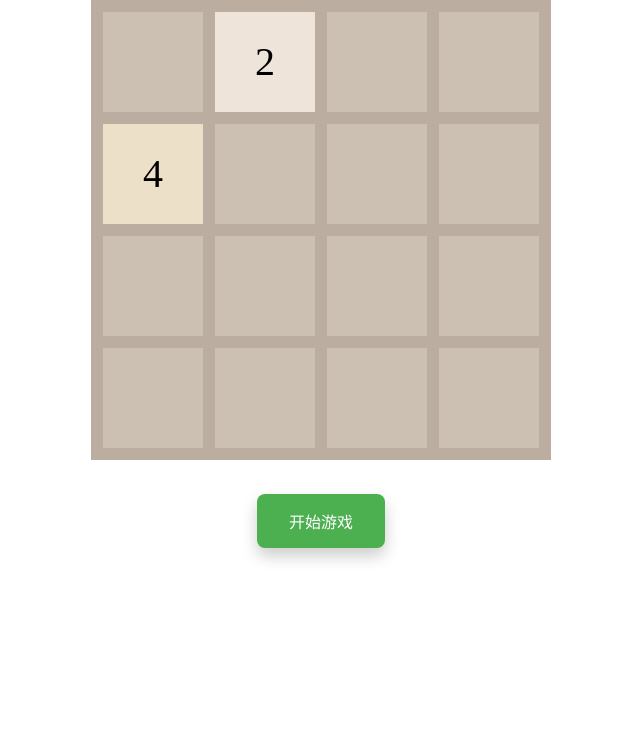
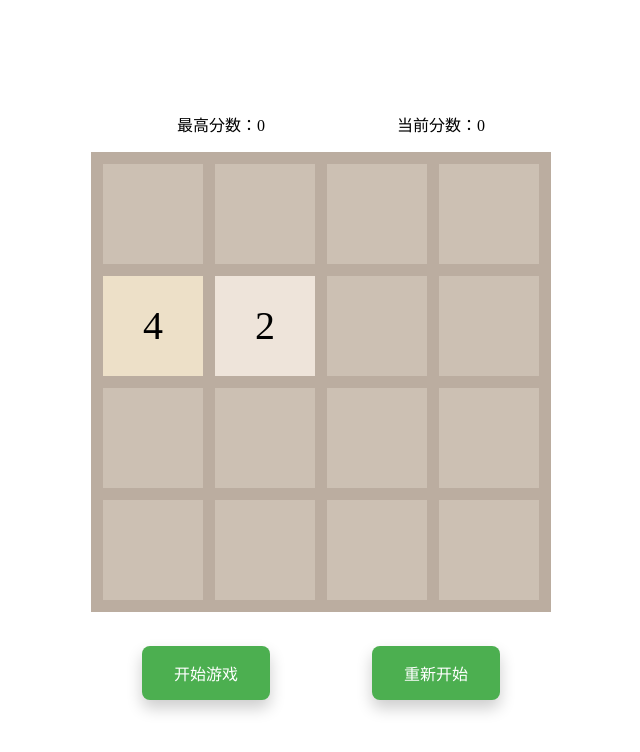
Before and after one commit to wisenchen/2048-game, a plain HTML site: page index.html in a window 1280 px wide. Both pictures are taken after a click on the button "开始游戏". Shown: the whole page, without its empty margins (319-959 px from the left). Drawn offline with Linux system fonts and the light colour scheme.

Commit message:
feat: 优化

```diff
--- a/index.css
+++ b/index.css
@@ -5,6 +5,24 @@ a {
   margin: 0;
   padding: 0;
 }
+.container {
+  /* 居中*/
+  display: flex;
+  justify-content: center;
+  align-items: center;
+  height: 100vh;
+}
+.main-box{
+  display: flex;
+  flex-direction: column;
+}
+.side{
+  margin-left: 20px;
+  display: flex;
+  justify-content: space-around;
+}
+
+
 
 #my2048 {
   margin: 0 auto;
@@ -21,8 +39,10 @@ a {
 .btn-wrap {
   margin-top: 30px;
   text-align: center;
+  display: flex;
+  justify-content: space-around;
 }
-.start-button {
+.start-button, .restart-button {
   background-color: #4caf50;
   border: none;
   color: white;
--- a/index.html
+++ b/index.html
@@ -1,5 +1,6 @@
 <!DOCTYPE html>
 <html lang="en">
+
 <head>
   <meta charset="UTF-8" />
   <title>2048</title>
@@ -7,10 +8,23 @@
   <script src="index.js"></script>
   <link href="index.css" rel="stylesheet" />
 </head>
+
 <body>
+  <div class="container">
+    <div class="main-box">
+      <div class="side">
+        <p>最高分数：<span class="maxScore">0</span></p>
+        <p>当前分数：<span class="currentScore">0</span></p>
+      </div>
       <div id="my2048"></div>
       <div class="btn-wrap">
         <button class="start-button">开始游戏</button>
+        <button class="restart-button">重新开始</button>
       </div>
+    </div>
+
+  </div>
+
 </body>
+
 </html>
--- a/index.js
+++ b/index.js
@@ -1,54 +1,85 @@
 var my2048;
-var rows = 4;//设置游戏行数
-var cols = 4;//设置游戏列数
-var squareWidth = 100;//设置方块边长
-var spacing = 12;//设置间隙大小
-var boardSet = [];//初始面板方块集合
-var squareSet = [];//带数字的小方块集合
-var valueMap = [];//每个位置的方块的值
-var colorMapping = { "0": "#ccc0b3", "2": "#eee4da", "4": "#ede0c8", "8": "#f2b179", "16": "#f59563", "32": "#f67e5f", "64": "#f65e3b", "128": "#edcf72", "256": "#edcc61", "512": "#9c0", "1024": "#33b5e5", "2048": "#09c" };//每种数字的颜色
-var directionEnum = { left: { key: "left" }, right: { key: "left" }, top: { key: "top" }, down: { key: "top" } };//方向枚举
+var rows = 4; //设置游戏行数
+var cols = 4; //设置游戏列数
+var squareWidth = 100; //设置方块边长
+var spacing = 12; //设置间隙大小
+var boardSet = []; //初始面板方块集合
+var squareSet = []; //带数字的小方块集合
+var valueMap = []; //每个位置的方块的值
+var colorMapping = {
+  0: "#ccc0b3",
+  2: "#eee4da",
+  4: "#ede0c8",
+  8: "#f2b179",
+  16: "#f59563",
+  32: "#f67e5f",
+  64: "#f65e3b",
+  128: "#edcf72",
+  256: "#edcc61",
+  512: "#9c0",
+  1024: "#33b5e5",
+  2048: "#09c",
+}; //每种数字的颜色
+
+var directionEnum = {
+  left: { key: "left" },
+  right: { key: "left" },
+  top: { key: "top" },
+  down: { key: "top" },
+}; //方向枚举
+
 var lock = true; // 在一次操作未完成的时候需要锁住，避免连续操作
 var isChange = false; // 是否产生变化
-
+var gameStatus = 0; // 游戏状态 0: 未开始 1: 进行中 2: 结束
+var maxScore = localStorage.getItem("2048_maxScore") || 0; // 最高分
 function move(direction) {
-    if (isOver()) {//判断游戏是否已经结束
+  if (isOver()) {
+    //判断游戏是否已经结束
     alert("game over ~!");
+    gameStatus = 2;
     return;
   }
-    var newSquareSet = analysisActions(direction);//根据按的方向键来推算新的方块位置
+  var newSquareSet = analysisActions(direction); //根据按的方向键来推算新的方块位置
   //收尾(保证最终一致性)
   setTimeout(function () {
-        refresh(newSquareSet);//根据算好的新的位置进行重绘
-        if (isChange) {//判断是否产生变化
-            randGenerateSquare();//如果这次操作是有变化的，那么生成一个方块
+    refresh(newSquareSet); //根据算好的新的位置进行重绘
+    if (isChange) {
+      //判断是否产生变化
+      randGenerateSquare(); //如果这次操作是有变化的，那么生成一个方块
     }
-        lock = true;//解锁
-        isChange = false;//将变化标记重置为false
+    lock = true; //解锁
+    isChange = false; //将变化标记重置为false
+    updateScore();
   }, 300);
 }
 
 function analysisActions(direction) {
-    var newSquareSet = generateNullMap();//方块的新位置
-    if (direction == directionEnum.left) {//向左
-        for (var i = 0; i < squareSet.length; i++) {//按行遍历
+  var newSquareSet = generateNullMap(); //方块的新位置
+  if (direction == directionEnum.left) {
+    //向左
+    for (var i = 0; i < squareSet.length; i++) {
+      //按行遍历
       var temp = [];
-            for (var j = 0; j < squareSet[i].length; j++) {//将每一行放入一个数组中
+      for (var j = 0; j < squareSet[i].length; j++) {
+        //将每一行放入一个数组中
         if (squareSet[i][j] != null) {
           temp.push(squareSet[i][j]);
         }
       }
-            temp = getNewLocation(temp);//获取运动之后的新位置
-            for (var k = 0; k < newSquareSet[i].length; k++) {//将新的位置依次赋值给新的集合
+      temp = getNewLocation(temp); //获取运动之后的新位置
+      for (var k = 0; k < newSquareSet[i].length; k++) {
+        //将新的位置依次赋值给新的集合
         if (temp[k]) {
           newSquareSet[i][k] = temp[k];
         }
       }
     }
-    } else if (direction == directionEnum.right) {//向右
+  } else if (direction == directionEnum.right) {
+    //向右
     for (var i = 0; i < squareSet.length; i++) {
       var temp = [];
-            for (var j = squareSet[i].length - 1; j >= 0; j--) {//向右移动，最右边的是第一个，所以倒着遍历
+      for (var j = squareSet[i].length - 1; j >= 0; j--) {
+        //向右移动，最右边的是第一个，所以倒着遍历
         if (squareSet[i][j] != null) {
           temp.push(squareSet[i][j]);
         }
@@ -60,10 +91,13 @@ function analysisActions(direction) {
         }
       }
     }
-    } else if (direction == directionEnum.top) {//向前
-        for (var j = 0; j < squareSet[0].length; j++) {//向上移动，每列之间分开来看，所以以列数来进行运算
+  } else if (direction == directionEnum.top) {
+    //向前
+    for (var j = 0; j < squareSet[0].length; j++) {
+      //向上移动，每列之间分开来看，所以以列数来进行运算
       var temp = [];
-            for (var i = 0; i < squareSet.length; i++) {//首行是第一个元素
+      for (var i = 0; i < squareSet.length; i++) {
+        //首行是第一个元素
         if (squareSet[i][j] != null) {
           temp.push(squareSet[i][j]);
         }
@@ -75,10 +109,13 @@ function analysisActions(direction) {
         }
       }
     }
-    } else {//向后
-        for (var j = 0; j < squareSet[0].length; j++) {//外层循环根据列进行循环
+  } else {
+    //向后
+    for (var j = 0; j < squareSet[0].length; j++) {
+      //外层循环根据列进行循环
       var temp = [];
-            for (var i = squareSet.length - 1; i >= 0; i--) {//内存循环根据行，倒着进行压入数组
+      for (var i = squareSet.length - 1; i >= 0; i--) {
+        //内存循环根据行，倒着进行压入数组
         if (squareSet[i][j] != null) {
           temp.push(squareSet[i][j]);
         }
@@ -97,36 +134,50 @@ function analysisActions(direction) {
       if (newSquareSet[i][j] == null) {
         continue;
       }
-            newSquareSet[i][j].style.transition = direction.key + " 0.3s";//移动动画
-            newSquareSet[i][j].style.left = (j + 1) * spacing + j * squareWidth + "px";//j+1个间隙加上j个方块宽度
+      newSquareSet[i][j].style.transition = direction.key + " 0.3s"; //移动动画
+      newSquareSet[i][j].style.left =
+        (j + 1) * spacing + j * squareWidth + "px"; //j+1个间隙加上j个方块宽度
       newSquareSet[i][j].style.top = (i + 1) * spacing + i * squareWidth + "px";
-            if (newSquareSet[i][j].nextSquare) {//存在两个方块叠加的情况
-                newSquareSet[i][j].nextSquare.style.transition = direction.key + " 0.3s";
-                newSquareSet[i][j].nextSquare.style.left = (j + 1) * spacing + j * squareWidth + "px";
-                newSquareSet[i][j].nextSquare.style.top = (i + 1) * spacing + i * squareWidth + "px";
+      if (newSquareSet[i][j].nextSquare) {
+        //存在两个方块叠加的情况
+        newSquareSet[i][j].nextSquare.style.transition =
+          direction.key + " 0.3s";
+        newSquareSet[i][j].nextSquare.style.left =
+          (j + 1) * spacing + j * squareWidth + "px";
+        newSquareSet[i][j].nextSquare.style.top =
+          (i + 1) * spacing + i * squareWidth + "px";
       }
     }
   }
   return newSquareSet;
 }
 
-function getNewLocation(arr) {//获取一组方块新的位置
+function getNewLocation(arr) {
+  //获取一组方块新的位置
   if (arr.length == 0) {
     return [];
   }
   var temp = [];
-    temp.push(arr[0]);//第一个元素一定移动到最边上
-    for (var i = 1; i < arr.length; i++) {//依次判断是否与前一元素数值相同
-        if (arr[i].num == temp[temp.length - 1].num && (!temp[temp.length - 1].nextSquare || temp[temp.length - 1].nextSquare == null)) {//如果数值相同，且前一元素并无合并过，则进行挂在合并
+  temp.push(arr[0]); //第一个元素一定移动到最边上
+  for (var i = 1; i < arr.length; i++) {
+    //依次判断是否与前一元素数值相同
+    if (
+      arr[i].num == temp[temp.length - 1].num &&
+      (!temp[temp.length - 1].nextSquare ||
+        temp[temp.length - 1].nextSquare == null)
+    ) {
+      //如果数值相同，且前一元素并无合并过，则进行挂在合并
       temp[temp.length - 1].nextSquare = arr[i];
-        } else {//如果数值不同，则直接压入数组
+    } else {
+      //如果数值不同，则直接压入数组
       temp.push(arr[i]);
     }
   }
   return temp;
 }
 
-function generateNullMap() {//根据棋盘的宽高，生成一组空的二维数组
+function generateNullMap() {
+  //根据棋盘的宽高，生成一组空的二维数组
   var newValueMap = [];
   for (var i = 0; i < rows; i++) {
     newValueMap[i] = [];
@@ -136,14 +187,46 @@ function generateNullMap() {//根据棋盘的宽高，生成一组空的二维
   }
   return newValueMap;
 }
-
-function isOver() {//判断是否结束
+// 更新分数
+function updateScore() {
+  var score = 0; // 分数
   for (var i = 0; i < squareSet.length; i++) {
     for (var j = 0; j < squareSet[i].length; j++) {
-            if (squareSet[i][j] == null) {//如果有空位则不结束
+      var item = squareSet[i][j];
+      score += (item && item.num) || 0;
+    }
+  }
+  if (score >= maxScore) {
+    this.updateMaxScore(score);
+  }
+  document.querySelector(".currentScore").innerText = score;
+}
+
+// 更新最高分数
+function updateMaxScore(score) {
+  if (score) {
+    localStorage.setItem("2048_maxScore", score);
+  }
+  var maxScore = localStorage.getItem("2048_maxScore") || 0;
+  document.querySelector(".maxScore").innerText = maxScore;
+}
+
+function isOver() {
+  //判断是否结束
+  for (var i = 0; i < squareSet.length; i++) {
+    for (var j = 0; j < squareSet[i].length; j++) {
+      if (squareSet[i][j] == null) {
+        //如果有空位则不结束
         return false;
       }
-            if (squareSet[i][j + 1] && squareSet[i][j].num == squareSet[i][j + 1].num || squareSet[i + 1] && squareSet[i + 1][j] && squareSet[i][j].num == squareSet[i + 1][j].num) {//如果无空位，则判断相邻是否有相同数值的
+      if (
+        (squareSet[i][j + 1] &&
+          squareSet[i][j].num == squareSet[i][j + 1].num) ||
+        (squareSet[i + 1] &&
+          squareSet[i + 1][j] &&
+          squareSet[i][j].num == squareSet[i + 1][j].num)
+      ) {
+        //如果无空位，则判断相邻是否有相同数值的
         return false;
       }
     }
@@ -151,26 +234,43 @@ function isOver() {//判断是否结束
   return true;
 }
 
-function refresh(newSquareSet) {//纠正位图，保证最终一致性
+function refresh(newSquareSet) {
+  //纠正位图，保证最终一致性
   squareSet = generateNullMap();
   var newValueMap = generateNullMap();
   for (var i = 0; i < rows; i++) {
     for (var j = 0; j < cols; j++) {
       //新的存在则添加
-            if (newSquareSet[i][j]) {//新位图中存在内容
-                if (newSquareSet[i][j].nextSquare) {//该位置存在重叠方块
-                    var temp = createSquare(newSquareSet[i][j].num * 2, newSquareSet[i][j].offsetLeft, newSquareSet[i][j].offsetTop, i, j);
+      if (newSquareSet[i][j]) {
+        //新位图中存在内容
+        if (newSquareSet[i][j].nextSquare) {
+          //该位置存在重叠方块
+          var temp = createSquare(
+            newSquareSet[i][j].num * 2,
+            newSquareSet[i][j].offsetLeft,
+            newSquareSet[i][j].offsetTop,
+            i,
+            j
+          );
           squareSet[i][j] = temp;
           my2048.append(temp);
           my2048.removeChild(newSquareSet[i][j].nextSquare);
           my2048.removeChild(newSquareSet[i][j]);
-                } else {//该位置不存在重叠方块
-                    var temp = createSquare(newSquareSet[i][j].num, newSquareSet[i][j].offsetLeft, newSquareSet[i][j].offsetTop, i, j);
+        } else {
+          //该位置不存在重叠方块
+          var temp = createSquare(
+            newSquareSet[i][j].num,
+            newSquareSet[i][j].offsetLeft,
+            newSquareSet[i][j].offsetTop,
+            i,
+            j
+          );
           squareSet[i][j] = temp;
           my2048.append(temp);
           my2048.removeChild(newSquareSet[i][j]);
         }
-                if (valueMap[i][j] != squareSet[i][j].num) {//判断是否有变化
+        if (valueMap[i][j] != squareSet[i][j].num) {
+          //判断是否有变化
           isChange = true;
         }
         newValueMap[i][j] = squareSet[i][j].num;
@@ -183,15 +283,23 @@ function refresh(newSquareSet) {//纠正位图，保证最终一致性
 }
 
 function randSquareNum() {
-    return Math.random() >= 0.5 ? 4 : 2;//随机生成小方块为2和4，概率各占50%
+  return Math.random() >= 0.5 ? 4 : 2; //随机生成小方块为2和4，概率各占50%
 }
 
-function randGenerateSquare() {//随机生成小方块
-    for (; ;) {
+function randGenerateSquare() {
+  //随机生成小方块
+  for (;;) {
     var randRow = Math.floor(Math.random() * rows);
     var randCol = Math.floor(Math.random() * cols);
-        if (valueMap[randRow][randCol] == 0) {//如果这个位置上没有方块，则生成，否则进入下一圈循环
-            var temp = createSquare(randSquareNum(), randCol * squareWidth + (randCol + 1) * spacing, randRow * squareWidth + (randRow + 1) * spacing, randRow, randCol);
+    if (valueMap[randRow][randCol] == 0) {
+      //如果这个位置上没有方块，则生成，否则进入下一圈循环
+      var temp = createSquare(
+        randSquareNum(),
+        randCol * squareWidth + (randCol + 1) * spacing,
+        randRow * squareWidth + (randRow + 1) * spacing,
+        randRow,
+        randCol
+      );
       valueMap[temp.row][temp.col] = temp.num;
       squareSet[temp.row][temp.col] = temp;
       my2048.appendChild(temp);
@@ -200,7 +308,8 @@ function randGenerateSquare() {//随机生成小方块
   }
 }
 
-function createSquare(value, left, top, row, col) {//创建小方块元素
+function createSquare(value, left, top, row, col) {
+  //创建小方块元素
   var temp = document.createElement("div");
   temp.style.width = squareWidth + "px";
   temp.style.height = squareWidth + "px";
@@ -219,7 +328,8 @@ function createSquare(value, left, top, row, col) {//创建小方块元素
   return temp;
 }
 
-function initBoard() {//初始化面板
+function initBoard() {
+  //初始化面板
   my2048 = document.getElementById("my2048");
   my2048.style.width = cols * squareWidth + (cols + 1) * spacing + "px";
   my2048.style.height = rows * squareWidth + (rows + 1) * spacing + "px";
@@ -230,7 +340,13 @@ function initBoard() {//初始化面板
     for (var j = 0; j < cols; j++) {
       valueMap[i][j] = 0;
       squareSet[i][j] = null;
-            boardSet[i][j] = createSquare(0, j * squareWidth + (j + 1) * spacing, i * squareWidth + (i + 1) * spacing, i, j);
+      boardSet[i][j] = createSquare(
+        0,
+        j * squareWidth + (j + 1) * spacing,
+        i * squareWidth + (i + 1) * spacing,
+        i,
+        j
+      );
       my2048.appendChild(boardSet[i][j]);
     }
   }
@@ -239,6 +355,8 @@ function initBoard() {//初始化面板
 function init() {
   //初始化棋盘
   initBoard();
+
+  this.updateMaxScore()
 }
 
 function addEvent() {
@@ -247,28 +365,46 @@ function addEvent() {
     if (!lock) return;
     lock = false;
     switch (e.key) {
-            case "ArrowUp": move(directionEnum.top); break;
-            case "ArrowDown": move(directionEnum.down); break;
-            case "ArrowLeft": move(directionEnum.left); break;
-            case "ArrowRight": move(directionEnum.right); break;
+      case "ArrowUp":
+        move(directionEnum.top);
+        break;
+      case "ArrowDown":
+        move(directionEnum.down);
+        break;
+      case "ArrowLeft":
+        move(directionEnum.left);
+        break;
+      case "ArrowRight":
+        move(directionEnum.right);
+        break;
       default: {
         lock = true;
       }
     }
-    })
+  });
 }
 
 function startGame() {
-    init()
+  if (gameStatus !== 0) return;
+  gameStatus = 1;
+  init();
   //初始化方块
   randGenerateSquare();
   randGenerateSquare();
-    addEvent()
-
+  addEvent();
+}
+function restartGame() {
+  init();
+  //初始化方块
+  randGenerateSquare();
+  randGenerateSquare();
+  addEvent();
 }
 
-
 window.onload = function () {
-    startGame()
-    document.querySelector('.start-button').addEventListener('click', startGame)
-}
+  startGame();
+  document.querySelector(".start-button").addEventListener("click", startGame);
+  document
+    .querySelector(".restart-button")
+    .addEventListener("click", restartGame);
+};
```
Lines whose indentation alone changed are shown as unchanged.
